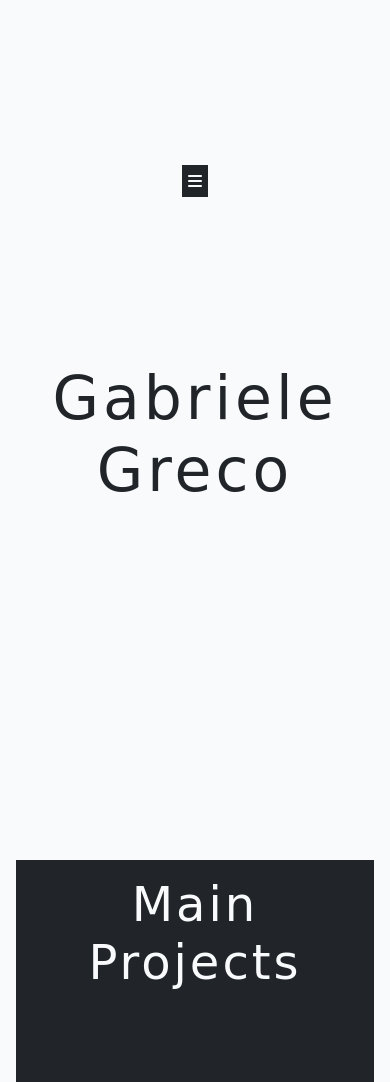
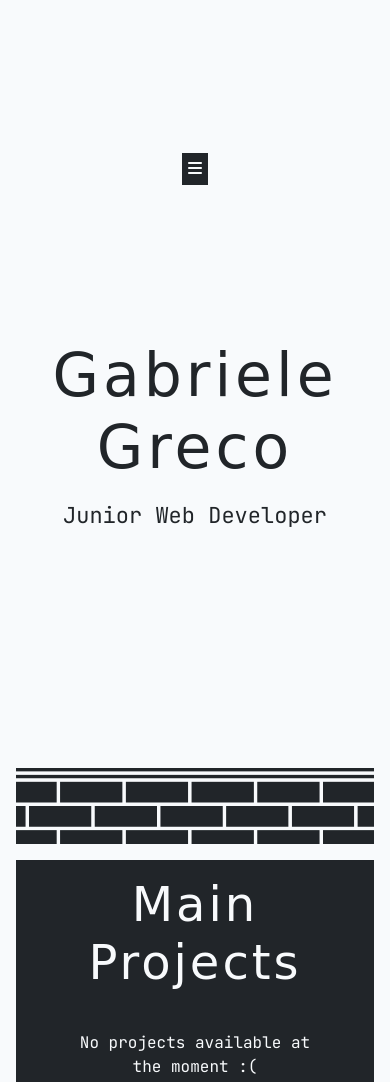
Before and after one commit to trdelnikvuoto/portfolio_test, a plain HTML site: page index.html in a window 390 px wide. Shown: the top 1082 px of the page. Drawn offline with nearby package versions, Linux system fonts and the light colour scheme; a web font is replaced by a local one.

Commit message:
Immagine titolo

```diff
--- a/index.html
+++ b/index.html
@@ -10,13 +10,13 @@
     <link rel="stylesheet" href="./style.css">
 
     <link rel="preconnect" href="https://fonts.gstatic.com">
-    <link href="https://fonts.googleapis.com/css2?family=Monofett&display=swap" rel="stylesheet">
+<link href="https://fonts.googleapis.com/css2?family=JetBrains+Mono&family=Monofett&display=swap" rel="stylesheet">
 
     <title>Gabriele Greco</title>
   </head>
   <body>
 
-    <div class="container container-name vh-100">
+    <div class="container-fluid container-name vh-100">
       <div class="row h-100 justify-content-center">
         <div class="col-12 col-nav justify-content-center d-none d-md-flex">
           <ul>
@@ -43,6 +43,7 @@
         </div>
         <div class="col-12 col-name">
           <h1 class="text-center">Gabriele Greco</h1>
+          <h2 class="text-center">Junior Web Developer</h2>
         </div>
       </div>
     </div>
@@ -56,6 +57,7 @@
       <div class="row p-5 h-100">
         <div class="col-12">
           <h2 class="text-center main-projects-title">Main Projects</h2>
+          <p class="text-center">No projects available at the moment :(</p>
         </div>
       </div>
     </div>
@@ -82,7 +84,7 @@
           <div class="chest-lower">
             <div class="chest-show2 text-center d-none">
               <i class="fas fa-hand-point-right me-2 fa-2x"></i>
-              <a href="#">empty</a>
+              <a href="https://hackademy24.gitlab.io/gabriele_greco_presto/" target="_blank">Presto</a>
             </div>
             <div class="chest-upper2"></div>
           </div>
@@ -103,7 +105,7 @@
             <li id="notes">Notes</li>
             <li id="photo">Photo</li>
           </ul>
-          <p id="about-text">Lorem ipsum dolor sit amet consectetur adipisicing elit. Maiores, unde reprehenderit? Blanditiis laboriosam reprehenderit culpa eos in maxime nisi. Tenetur iure quisquam earum perferendis perspiciatis dignissimos. Similique rem ducimus animi.</p>
+          <p class="px-md-5" id="about-text">Hey! Click on the links above to discover my dossier <small>and please don't use what you'll see against me, pleaseeee!</small></p>
         </div>
         <div class="col-12 col-lg-6 mb-5 d-flex flex-column justify-content-center align-items-center col-about2">
           <img id="empty-shelf" class="img-fluid" src="./media/books.png" alt="books">
--- a/script.js
+++ b/script.js
@@ -60,12 +60,16 @@ let linkHobby = document.querySelector('#hobby')
 let linkNotes = document.querySelector('#notes')
 let linkPhoto = document.querySelector('#photo')
 
+let aboutText = document.querySelector('#about-text')
+
 linkBio.addEventListener('click', () => {
     shelfBio.classList.remove('d-none')
     shelfHobby.classList.add('d-none')
     shelfNotes.classList.add('d-none')
     shelfPhoto.classList.add('d-none')
     shelfEmpty.classList.add('d-none')
+
+    aboutText.innerHTML = `Gabriele Greco, 27 years old. I studied in art high school and worked in London for three years in a casino, where I learned that luck doesn't help the bold <small>and it doesn't help me either</small>. So I have decided that <small>between one crises and another</small> I will work hard to improve my web development skills every day!`
 })
 
 linkHobby.addEventListener('click', () => {
@@ -74,6 +78,8 @@ linkHobby.addEventListener('click', () => {
     shelfNotes.classList.add('d-none')
     shelfPhoto.classList.add('d-none')
     shelfEmpty.classList.add('d-none')
+
+    aboutText.innerHTML = `As a young man I have always liked cinema, reading, drawing, playing the sax, doing whatever enriched my general knowledge of things. I listened to all kinds of music according to my mood, from bossa nova to black metal, from smooth jazz to punk pop, <small>from porn groove to nintendo-core</small>. Now that I'm an adult <small>who's been through a lot, lol</small> my real hobby is CALM. TOTALIZING CALM. And chat with friends while sipping a good glass of expensive rosé.`
 })
 
 linkNotes.addEventListener('click', () => {
@@ -82,6 +88,8 @@ linkNotes.addEventListener('click', () => {
     shelfNotes.classList.remove('d-none')
     shelfPhoto.classList.add('d-none')
     shelfEmpty.classList.add('d-none')
+
+    aboutText.innerHTML = `When I train in front-end web development I use HTML5, CSS3, JavaScript ES6 and Bootstrap 5 and Sass to make my work easier. I know the basics of jQuery and Tailwind and I am following a course on Vue. Thanks to a coding bootcamp that I attended I learned a lot of things also on the back-end side: PHP, Laravel, MySQL. I use Github and GitLab for my individual and group projects.`
 })
 
 linkPhoto.addEventListener('click', () => {
@@ -90,6 +98,8 @@ linkPhoto.addEventListener('click', () => {
     shelfNotes.classList.add('d-none')
     shelfPhoto.classList.remove('d-none')
     shelfEmpty.classList.add('d-none')
+
+    aboutText.innerHTML = `404 no picture of me at the moment! Let me lose some weight first :)`
 })
 
 //COPYRIGHT YEAR
--- a/style.css
+++ b/style.css
@@ -1,8 +1,17 @@
 body{
     background-color: #f8fafc;
+    font-family: 'JetBrains Mono', monospace;
 }
 
 /* NAME */
+.container-name{
+    background-image: url(./media/lamps.png);
+    background-position: center;
+    background-size: cover;
+    border-left: 2rem solid #f8fafc;
+    border-right: 2rem solid #f8fafc;
+}
+
 .col-nav ul{
     list-style: none;
     margin: 0;
@@ -66,9 +75,19 @@ body{
     letter-spacing: 4px;
 }
 
+.col-name h2 {
+    color: #212529;
+    font-size: 32px;
+}
+
 @media screen and (max-width: 450px) {
     .col-name h1{
         font-size: 60px;
+    }
+
+    .col-name h2 {
+        font-size: 22px;
+        margin-top: 20px;
     }
 }
 
@@ -85,6 +104,10 @@ body{
     animation-timing-function: ease-out;
 }
 
+.container-main-projects p{
+    color: #f8fafc;
+}
+
 .container-main-projects{
     background-color: #212529;
     border: 2rem solid #f8fafc;
@@ -94,6 +117,11 @@ body{
     .container-main-projects {
         margin-bottom: 50px;
         border: 1rem solid #f8fafc;
+    }
+
+    .container-name{
+        border-right: 1rem solid #f8fafc;
+        border-left: 1rem solid #f8fafc;
     }
 }
 
@@ -314,6 +342,11 @@ body{
     text-decoration-thickness: 0.2rem;
 }
 
+#about-text small{
+    font-size: 10px;
+    font-style: italic;
+}
+
 @media screen and (max-width: 992px) {
     .container-about {
         margin-top: 300px;
```
Also changed, not shown: media/lamps.png (added).
